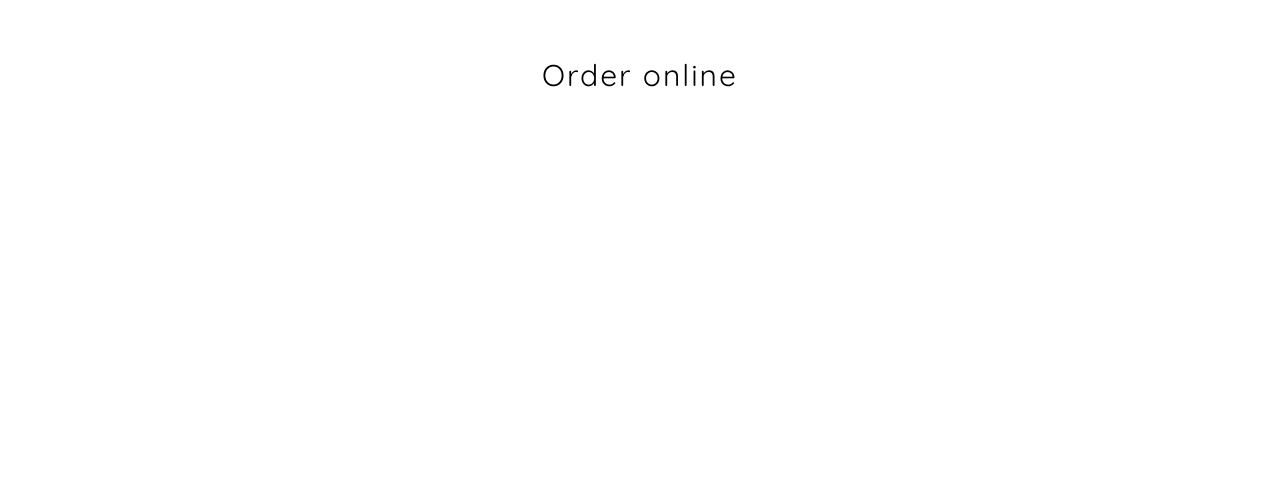
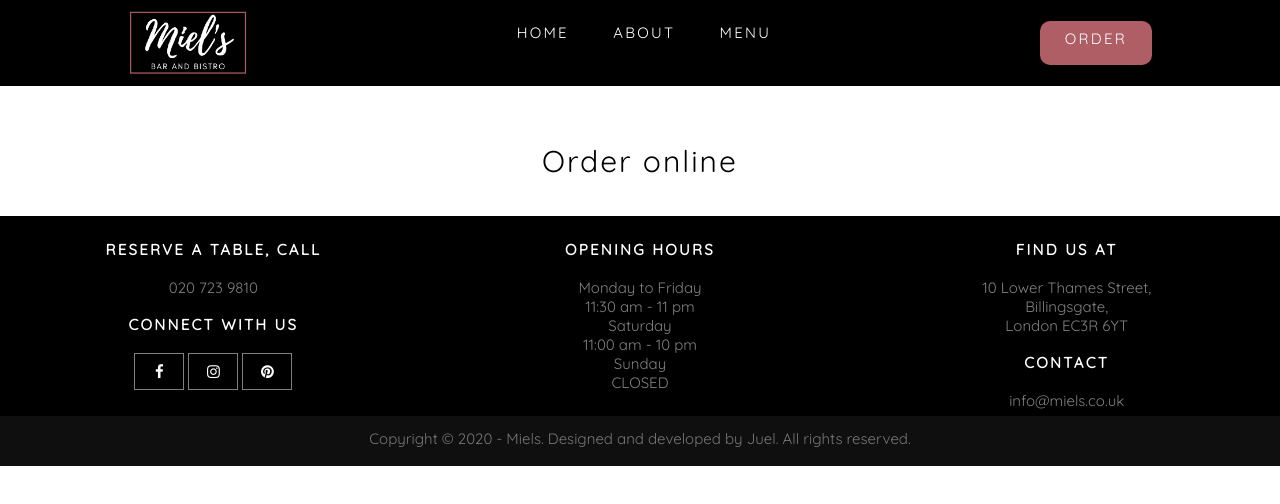
Before and after one commit to Juel07/MIELS-website, a plain HTML site: page Order.html in a window 1280 px wide. Drawn offline with nearby package versions, Linux system fonts and the light colour scheme.

Commit message:
Adding bootstrap for Order.html and ensuring that bootstrap styles don't override pre-existing styles

```diff
--- a/CSS/style.css
+++ b/CSS/style.css
@@ -2,11 +2,16 @@
 @import url('https://fonts.googleapis.com/css?family=Libre+Franklin:500&display=swap');
 @import url('https://fonts.googleapis.com/css?family=Quicksand:400&display=swap');
 /* Header start */
-*{
+*, p {
     box-sizing: border-box;
     margin: 0;
     padding: 0;
     font-family: 'Quicksand', sans-serif;
+}
+
+/* Switch off some bootstrap styles */
+h4 {
+    font-size: unset;
 }
 
 li, a, button{
@@ -44,7 +49,7 @@ header{
     color: rgb(182, 172, 162);
 }
 
-.navlinks .currentPage{
+.navigationBar .currentPage{
     color: #b6aca2;
 }
 
@@ -525,8 +530,14 @@ color: #af5e65;
     text-align: center;
 }
 
+.footer .footer-content {
+    line-height: normal;
+}
+
 .footer .footer-content h4{
     letter-spacing: 0.15em;
+    margin-bottom: 0;
+    font-weight: bold;
 }
 
 .footer .footer-content p{
--- a/Order.html
+++ b/Order.html
@@ -1,15 +1,107 @@
 <!DOCTYPE html>
 <html lang="en">
+
 <head>
     <title>Order Online</title>
-    <link rel="stylesheet" type="text/css" href="CSS/style.css"/>
+    <link rel="stylesheet" href="https://stackpath.bootstrapcdn.com/bootstrap/4.4.1/css/bootstrap.min.css"
+        integrity="sha384-Vkoo8x4CGsO3+Hhxv8T/Q5PaXtkKtu6ug5TOeNV6gBiFeWPGFN9MuhOf23Q9Ifjh" crossorigin="anonymous">
+    <link rel="stylesheet" type="text/css" href="CSS/style.css" />
     <meta charset="UTF-8">
     <meta name="viewport" content="width=device-width, initial-scale=1.0">
     <title>Order online</title>
 </head>
+
 <body>
-<main>
-    <h4 class="sectionHeading">Order online</h4>
-</main>
+
+    <div class="navigationBar">
+        <!--Header starts-->
+        <header>
+            <img class="logo" src="MIEL Images/Logo 3.png" alt="logo">
+            <nav>
+                <ul class="navlinks">
+                    <li><a href="index.html">
+                            <h4>HOME</h4>
+                        </a>
+                    </li>
+                    <li><a href="About.html">
+                            <h4>ABOUT</h4>
+                        </a></li>
+                    <li><a href="Menu.html">
+                            <h4>MENU</h4>
+                        </a></li>
+                </ul>
+            </nav>
+            <a class="cta currentPage" href="Order.html">
+                <button>
+                    <h4>ORDER</h4>
+                </button></a>
+        </header>
+    </div>
+
+    <main>
+        <h4 class="sectionHeading">Order online</h4>
+    </main>
+
+
+    <footer>
+        <link rel="stylesheet"
+            href="https://cdnjs.cloudflare.com/ajax/libs/font-awesome/4.7.0/css/font-awesome.min.css">
+
+        <div class="footer">
+            <div class="footer-content">
+
+                <div class="footer-section about">
+                    <h4>RESERVE A TABLE, CALL</h4>
+                    <br>
+                    <p>020 723 9810</p>
+                    <br>
+                    <h4>CONNECT WITH US</h4>
+                    <br>
+                    <div class="socials">
+                        <a href="#"><i class="fa fa-facebook"></i></a>
+                        <a href="#"><i class="fa fa-instagram"></i></a>
+                        <a href="#"><i class="fa fa-pinterest"></i></a>
+                    </div>
+                </div>
+                <div class="footer-section hours">
+                    <h4>OPENING HOURS</h4>
+                    <br>
+                    <p>Monday to Friday</p>
+                    <p>11:30 am - 11 pm</p>
+                    <p>Saturday</p>
+                    <p>11:00 am - 10 pm</p>
+                    <p>Sunday</p>
+                    <p>CLOSED</p>
+
+                </div>
+                <div class="footer-section location">
+                    <H4>FIND US AT</H4>
+                    <br>
+                    <p>10 Lower Thames Street,</p>
+                    <p>Billingsgate,</p>
+                    <p>London EC3R 6YT</p>
+                    <br>
+                    <H4>CONTACT</H4>
+                    <br>
+                    <p>info@miels.co.uk</p>
+                </div>
+
+                <div class="footer-bottom">
+                    Copyright &copy; 2020 - Miels. Designed and developed by Juel. All rights reserved.
+                </div>
+            </div>
+        </div>
+    </footer>
+
+    <script src="https://code.jquery.com/jquery-3.4.1.slim.min.js"
+        integrity="sha384-J6qa4849blE2+poT4WnyKhv5vZF5SrPo0iEjwBvKU7imGFAV0wwj1yYfoRSJoZ+n"
+        crossorigin="anonymous"></script>
+    <script src="https://cdn.jsdelivr.net/npm/popper.js@1.16.0/dist/umd/popper.min.js"
+        integrity="sha384-Q6E9RHvbIyZFJoft+2mJbHaEWldlvI9IOYy5n3zV9zzTtmI3UksdQRVvoxMfooAo"
+        crossorigin="anonymous"></script>
+    <script src="https://stackpath.bootstrapcdn.com/bootstrap/4.4.1/js/bootstrap.min.js"
+        integrity="sha384-wfSDF2E50Y2D1uUdj0O3uMBJnjuUD4Ih7YwaYd1iqfktj0Uod8GCExl3Og8ifwB6"
+        crossorigin="anonymous"></script>
 </body>
+
 </html>
```
